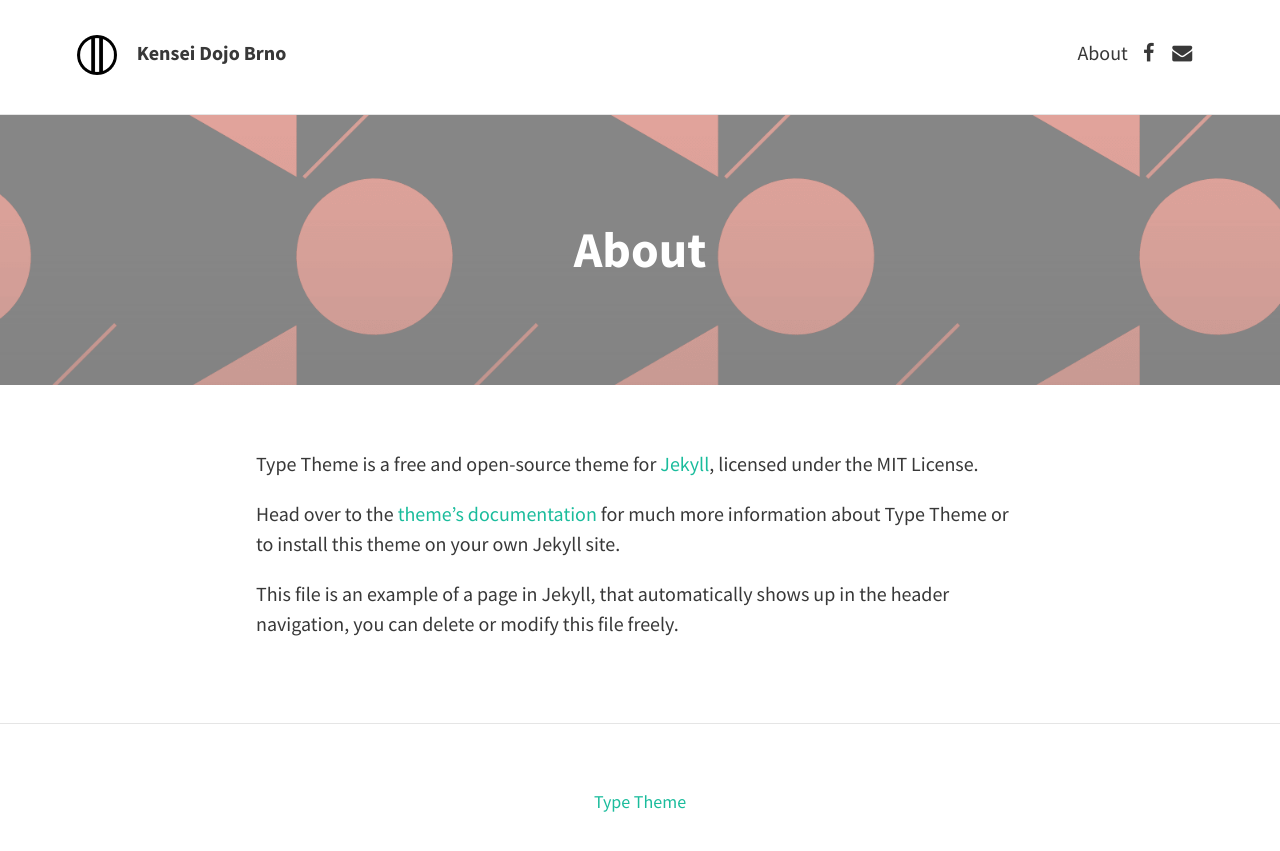
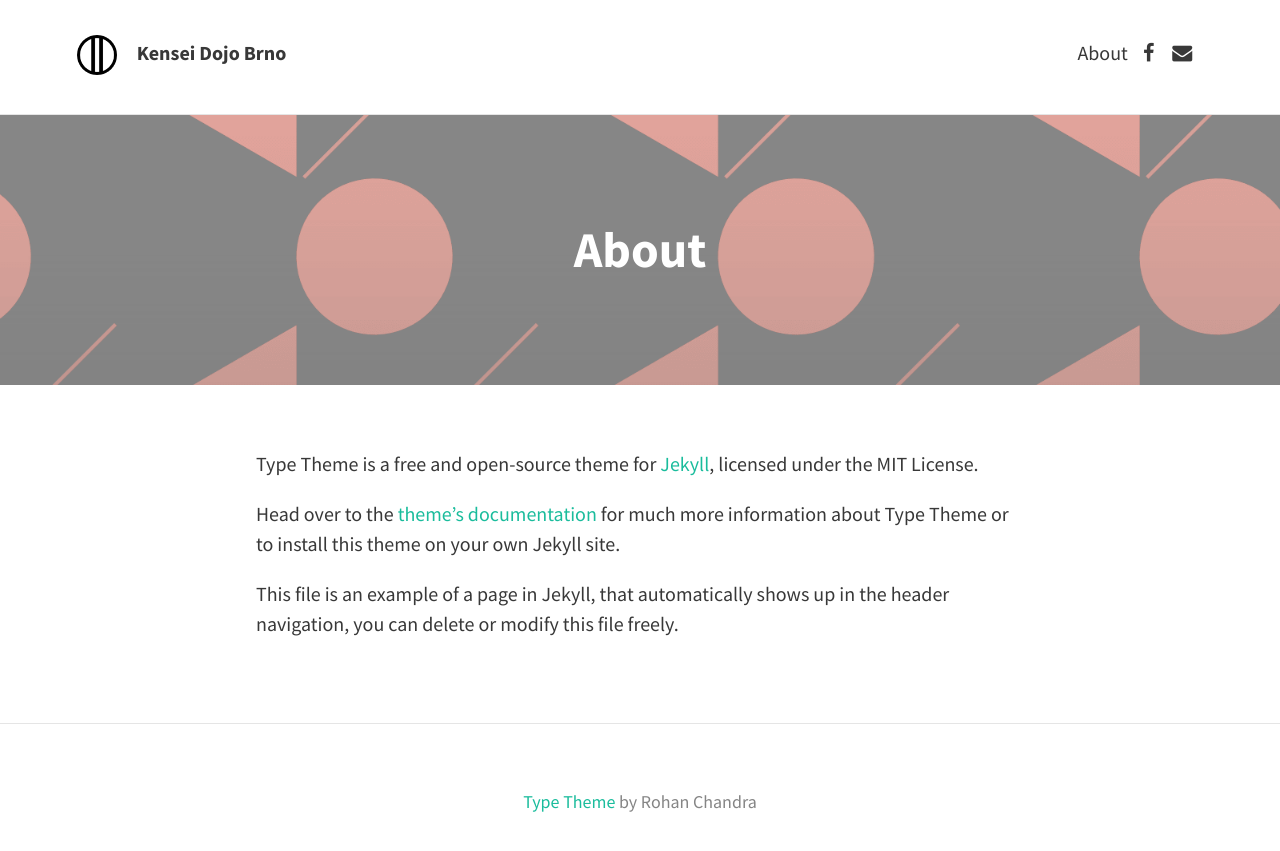
Before and after one commit to vholer/nitenichiryu, a Jekyll site: the page built from about.md, in a window 1280 px wide. Shown: the top 851 px of the page. Built offline with Jekyll 4.4.1, drawn with Linux system fonts in a browser that asks for light colours; nearby versions of some CDN libraries.

Commit message:
Add credits to Rohan Chandra

```diff
--- a/_config.yml
+++ b/_config.yml
@@ -15,7 +15,7 @@
      <p>Hyōhō Niten Ichi-ryū Czech Republic</p>
   header_text_feature_image: "img/hnir_banner2.jpg"
   footer_text: >
-   <a href="https://rohanchandra.github.io/project/type/">Type Theme</a>
+   <a href="https://rohanchandra.github.io/project/type/">Type Theme</a> by Rohan Chandra
 
   # Icons
   rss: false
```
